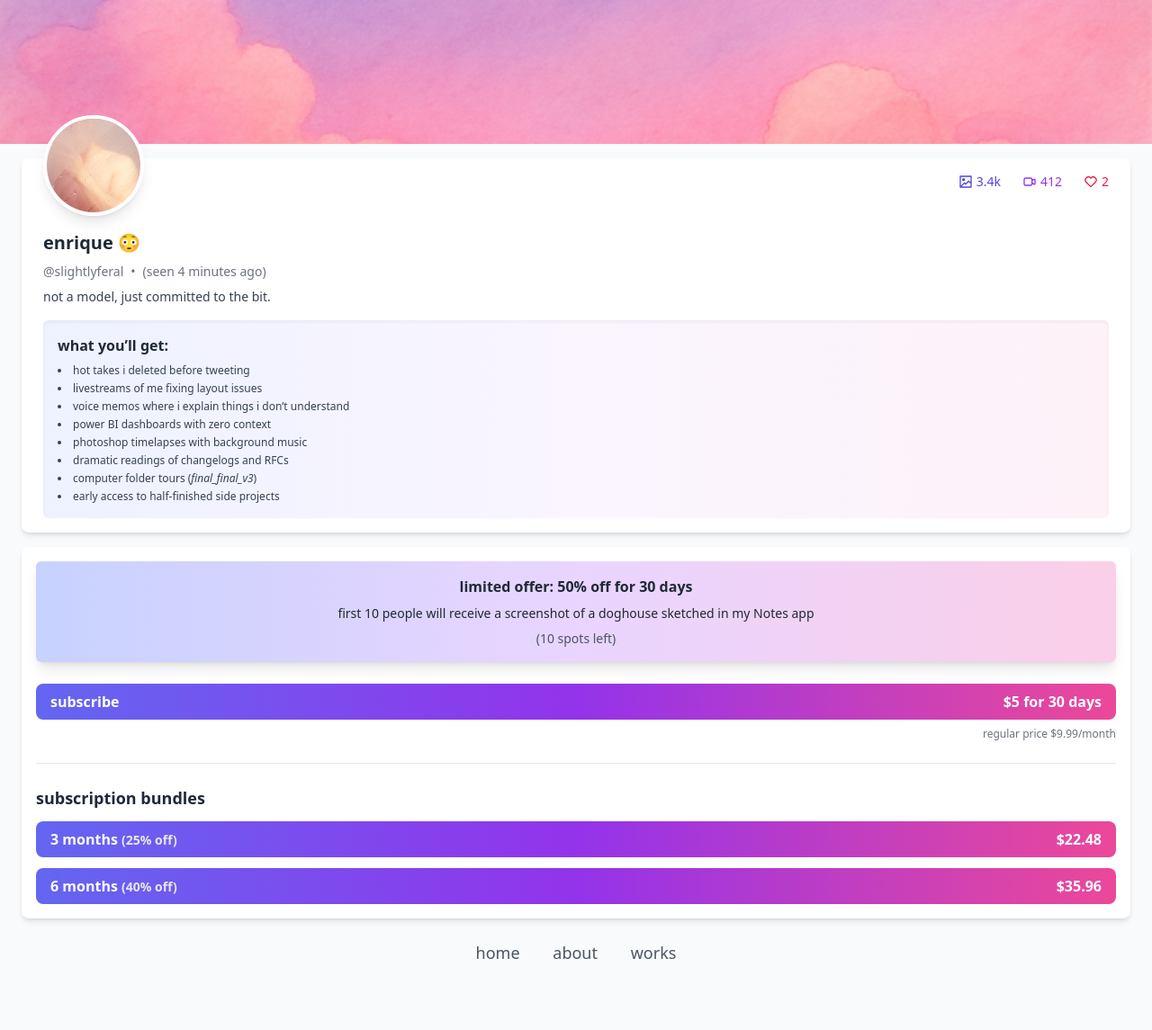
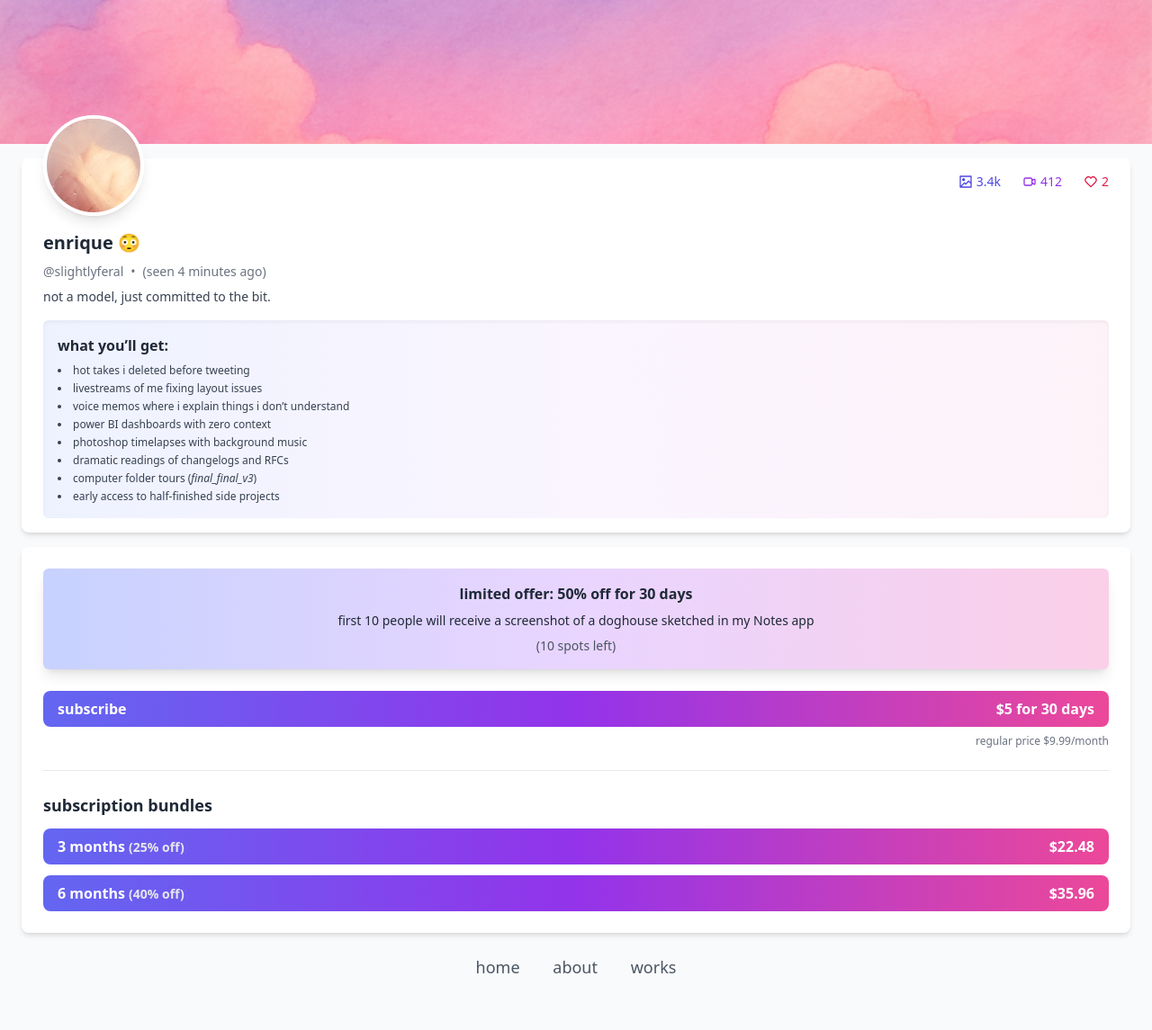
Before and after one commit to enriquebarragan/enriquebarragan.github.io, a Jekyll site: the page built from rips/not-onlyfans/index.md, in a window 1280 px wide. Shown: the whole page at 90% size. Built offline with Jekyll 4.4.1, drawn with Linux system fonts in a browser that asks for light colours; nearby versions of some CDN libraries.

Commit message:
Update index.md

```diff
--- a/rips/not-onlyfans/index.md
+++ b/rips/not-onlyfans/index.md
@@ -73,7 +73,7 @@ permalink: /rips/not-onlyfans/
     </div>
 
     <!-- SECTION 2: Subscription Card -->
-    <div class="bg-white shadow-md rounded-lg p-4 space-y-6">
+    <div class="bg-white shadow-md rounded-lg p-6 space-y-6">
       <div class="bg-gradient-to-r from-indigo-200 via-purple-200 to-pink-200 p-4 rounded-md shadow-lg text-center space-y-2">
         <h3 class="font-semibold text-gray-800">limited offer: 50% off for 30 days</h3>
         <p class="text-sm text-gray-800">first 10 people will receive a screenshot of a doghouse sketched in my Notes app</p>
```
